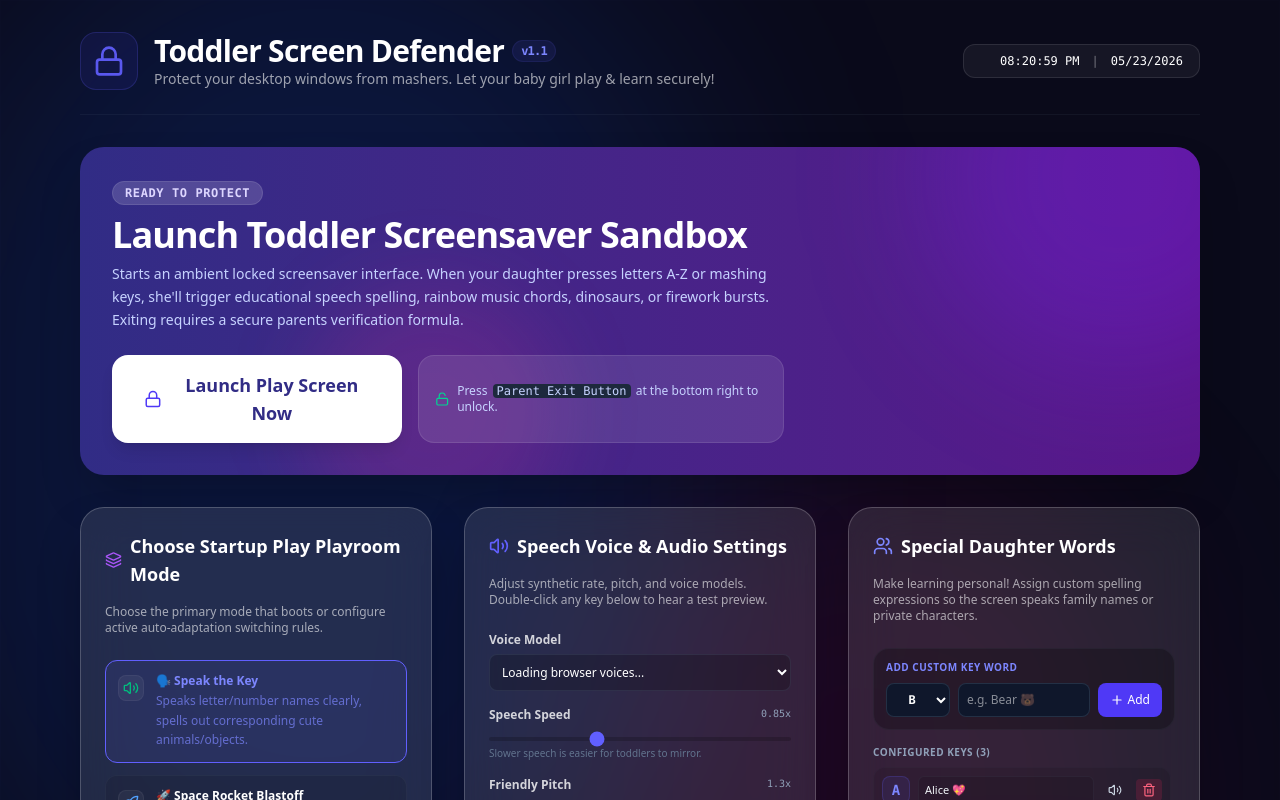
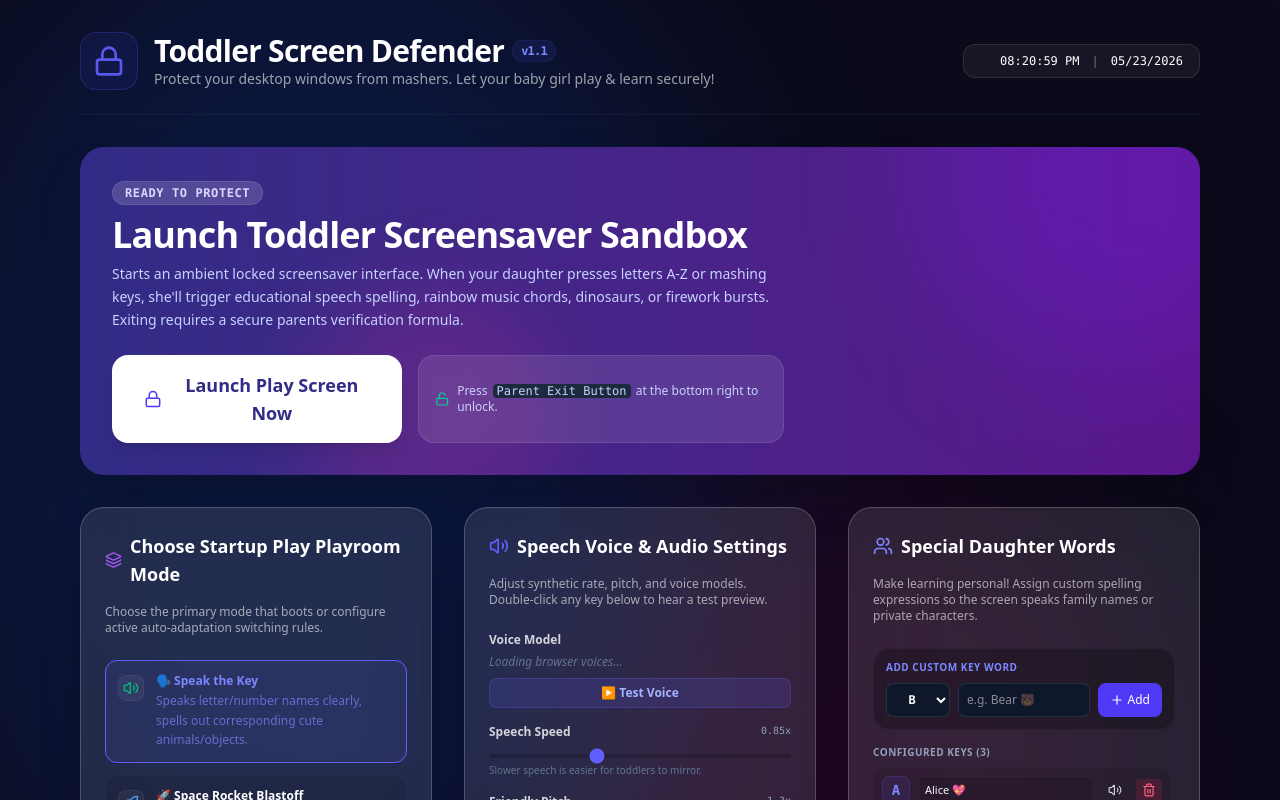
Before and after one commit to tsohlacol/baby-button-masher, a React (Vite) app: page / in a window 1280 px wide. Shown: the top 800 px of the page. Built offline with nearby package versions, Linux system fonts and the light colour scheme.

Commit message:
auto: update App.tsx

```diff
--- a/src/App.tsx
+++ b/src/App.tsx
@@ -671,21 +671,48 @@ export default function App() {
                 <div className="space-y-4 text-xs">
                   <div>
                     <label className="block mb-1.5 font-semibold text-white/80">Voice Model</label>
+                    {voices.length === 0 ? (
+                      <p className="text-slate-500 italic">Loading browser voices…</p>
+                    ) : (() => {
+                      const isHigh = (v: SpeechSynthesisVoice) => {
+                        const n = v.name.toLowerCase();
+                        return n.includes("online") || n.includes("natural") || n.includes("neural") || n.includes("google") || n.includes("premium");
+                      };
+                      const highQuality = voices.filter(isHigh);
+                      const standard = voices.filter((v) => !isHigh(v));
+                      return (
                         <select
                           value={settings.speechVoiceName}
                           onChange={(e) => setSettings((p) => ({ ...p, speechVoiceName: e.target.value }))}
                           className="w-full bg-black/20 border border-slate-500/20 p-2 rounded-lg text-xs"
                         >
-                      {voices.length === 0 ? (
-                        <option>Loading browser voices...</option>
-                      ) : (
-                        voices.map((v) => (
-                          <option key={v.name} value={v.name}>
-                            {v.name} ({v.lang})
-                          </option>
-                        ))
+                          {highQuality.length > 0 && (
+                            <optgroup label="⭐ High Quality (Neural / Online)">
+                              {highQuality.map((v) => (
+                                <option key={v.name} value={v.name}>{v.name}</option>
+                              ))}
+                            </optgroup>
+                          )}
+                          {standard.length > 0 && (
+                            <optgroup label="Standard Voices">
+                              {standard.map((v) => (
+                                <option key={v.name} value={v.name}>{v.name} ({v.lang})</option>
+                              ))}
+                            </optgroup>
                           )}
                         </select>
+                      );
+                    })()}
+                    <button
+                      onClick={() => speakToddlerText("Hello! I am your toddler's voice companion.", {
+                        name: settings.speechVoiceName,
+                        rate: settings.speechRate,
+                        pitch: settings.speechPitch,
+                      })}
+                      className="mt-2 w-full py-1.5 rounded-lg bg-indigo-500/15 hover:bg-indigo-500/30 border border-indigo-500/25 text-indigo-300 font-semibold transition-colors cursor-pointer"
+                    >
+                      ▶ Test Voice
+                    </button>
                   </div>
 
                   {/* Speech Rate Slider */}
```
Lines whose indentation alone changed are shown as unchanged.
